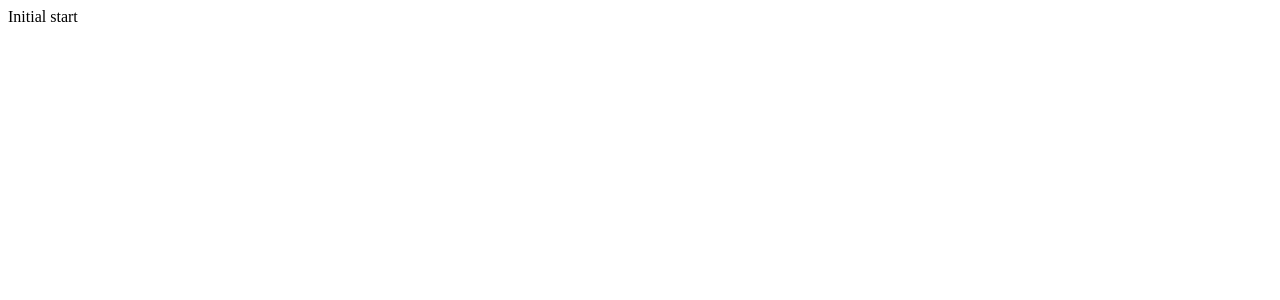
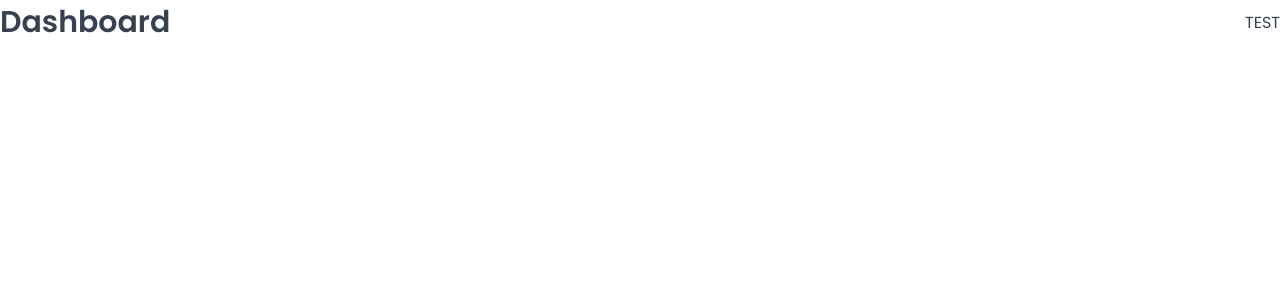
Before and after one commit to coolisuz/hotel, a React (Vite) app: page /dashboard in a window 1280 px wide. Shown: the top 300 px of the page. Built offline with nearby package versions, Linux system fonts and the light colour scheme; a web font is replaced by a local one.

Commit message:
setup routers & pages

```diff
--- a/src/App.jsx
+++ b/src/App.jsx
@@ -1,5 +1,33 @@
+import { BrowserRouter, Routes, Route, Navigate } from "react-router-dom";
+import Dashboard from "./pages/Dashboard";
+import Bookings from "./pages/Bookings";
+import Cabins from "./pages/Cabins";
+import Users from "./pages/Users";
+import Settings from "./pages/Settings";
+import Account from "./pages/Account";
+import Login from "./pages/Login";
+import PageNotFound from "./pages/PageNotFound";
+import GlobalStyles from "./styles/GlobalStyles";
+
 function App() {
-  return <div>Initial start</div>;
+  return (
+    <>
+      <GlobalStyles />
+      <BrowserRouter>
+        <Routes>
+          <Route index element={<Navigate replace to="dashboard" />} />
+          <Route path="dashboard" element={<Dashboard />} />
+          <Route path="bookings" element={<Bookings />} />
+          <Route path="cabins" element={<Cabins />} />
+          <Route path="users" element={<Users />} />
+          <Route path="settings" element={<Settings />} />
+          <Route path="account" element={<Account />} />
+          <Route path="login" element={<Login />} />
+          <Route path="*" element={<PageNotFound />} />
+        </Routes>
+      </BrowserRouter>
+    </>
+  );
 }
 
 export default App;
```
